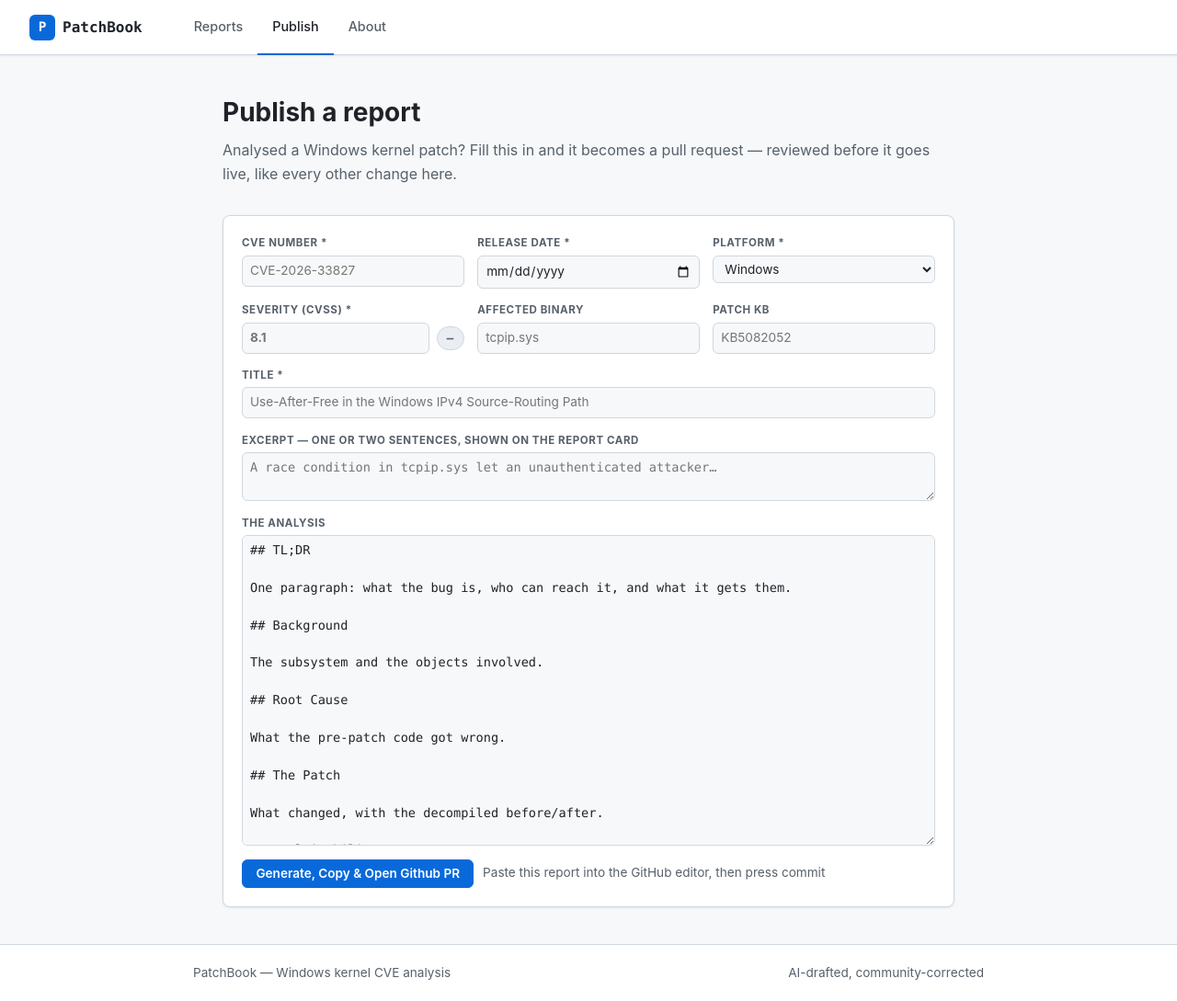
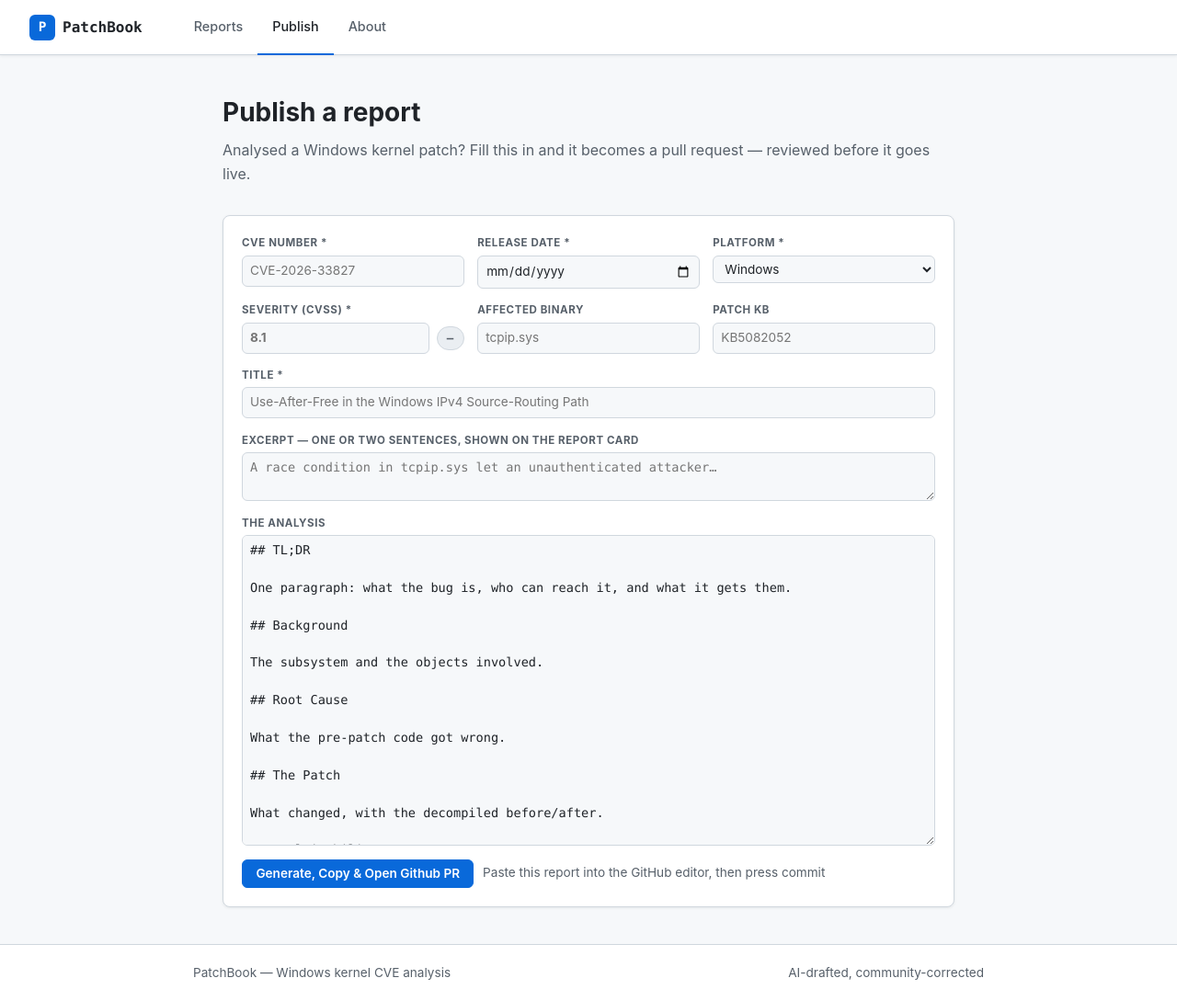
Before and after one commit to TzviRonen/PatchBook, a Jekyll site: the page built from publish.md, in a window 1280 px wide and 1089 px high. Shown: the whole window at 92% size. Built offline with Jekyll 4.4.1, drawn with Linux system fonts in a browser that asks for light colours.

Commit message:
Publish page: trim the subtitle
'like every other change here' assumed the reader already knows how the rest of
the site works — on the one page a first-time contributor is most likely to land
on cold.

Co-Authored-By: Claude Opus 5 <noreply@anthropic.com>
Claude-Session: https://claude.ai/code/session_019BHE773Cwx8AyXfW2n9JHi

```diff
--- a/publish.md
+++ b/publish.md
@@ -6,7 +6,7 @@ permalink: /publish/
 <div class="page">
   <div class="page-header">
     <h1>Publish a report</h1>
-    <p>Analysed a Windows kernel patch? Fill this in and it becomes a pull request — reviewed before it goes live, like every other change here.</p>
+    <p>Analysed a Windows kernel patch? Fill this in and it becomes a pull request — reviewed before it goes live.</p>
   </div>
 
   <!-- .community carries repo/branch for the accessors in patchbook.js. No
--- a/serve.py
+++ b/serve.py
@@ -322,7 +322,7 @@ PUBLISH_TPL = BASE.replace("{% block title %}Reports{% endblock %}", "Publish").
 <div class="page">
   <div class="page-header">
     <h1>Publish a report</h1>
-    <p>Analysed a Windows kernel patch? Fill this in and it becomes a pull request — reviewed before it goes live, like every other change here.</p>
+    <p>Analysed a Windows kernel patch? Fill this in and it becomes a pull request — reviewed before it goes live.</p>
   </div>
 
   <!-- .community carries repo/branch for the accessors in patchbook.js. No
```
